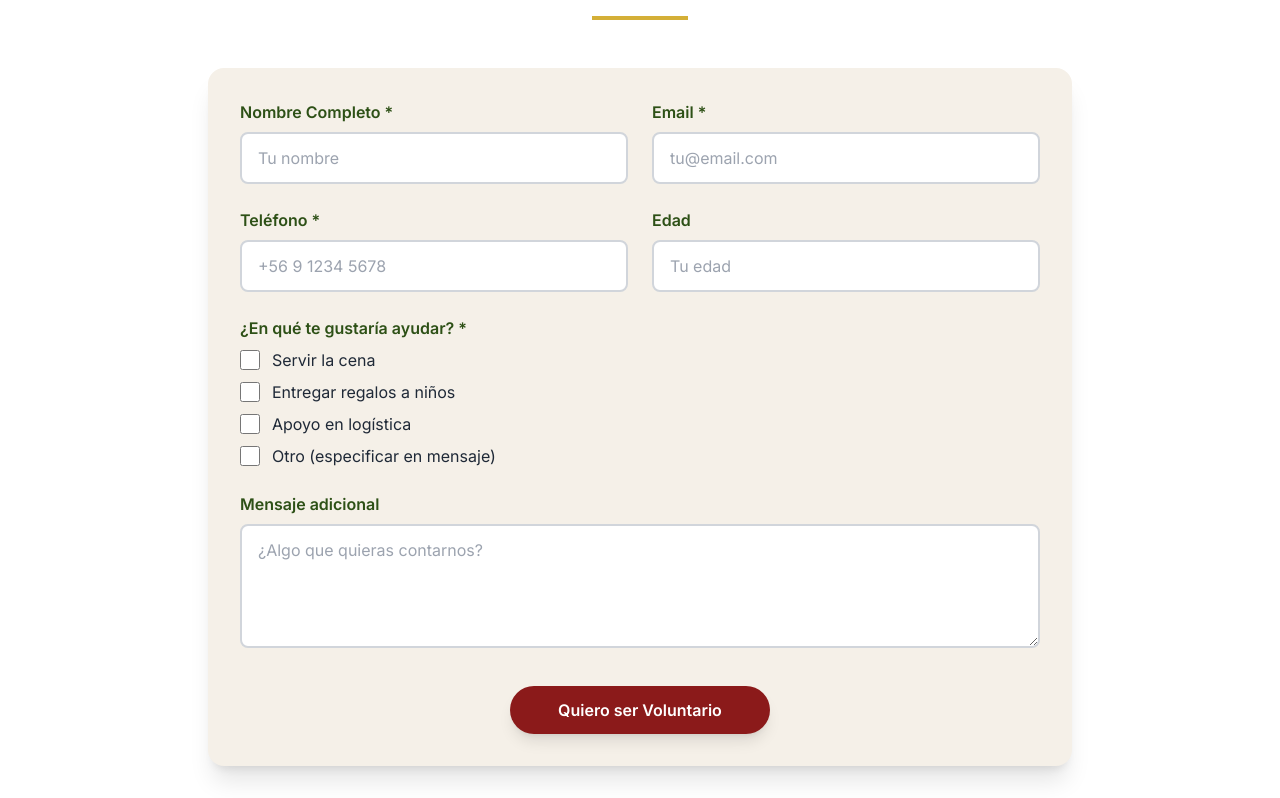
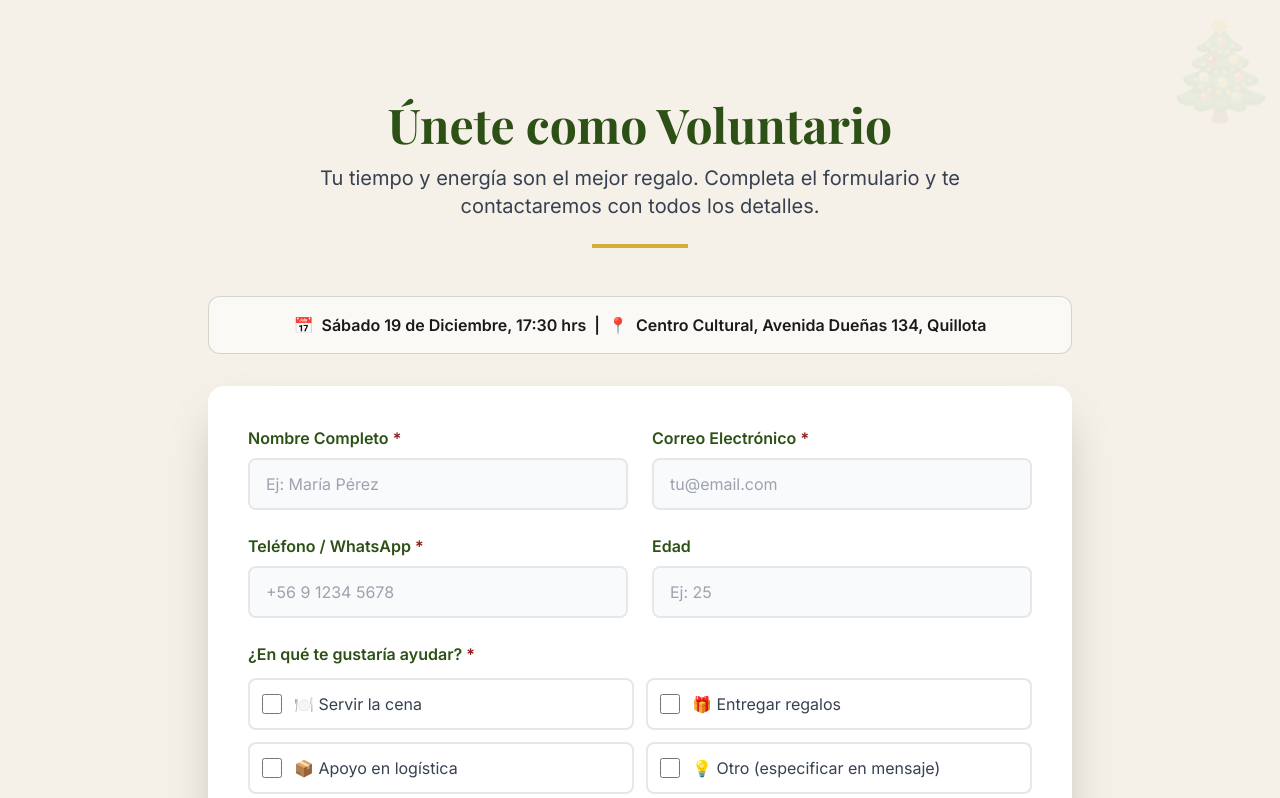
Before and after one commit to Solst1tium/mas-amor-navidad, a Vue app: page / in a window 1280 px wide. Shown: the part 3062-3860 px from the top of the page. Built offline with nearby package versions, Linux system fonts and the light colour scheme.

Commit message:
style: mejorar divisor entre secciones y pulir detalles visuales

```diff
--- a/src/components/VolunteerForm.vue
+++ b/src/components/VolunteerForm.vue
@@ -1,138 +1,150 @@
 <template>
-  <section id="voluntarios" class="py-20 bg-white">
-    <div class="max-w-4xl mx-auto px-4">
+  <section id="voluntarios" class="py-20 bg-navidad-cream relative overflow-hidden">
+    <!-- Decoración sutil de fondo -->
+    <div class="absolute top-0 right-0 text-8xl opacity-5 pointer-events-none">🎄</div>
+    <div class="absolute bottom-0 left-0 text-8xl opacity-5 pointer-events-none">⭐</div>
+
+    <div class="max-w-4xl mx-auto px-4 relative z-10">
       <div class="text-center mb-12" data-aos="fade-up">
-        <h2 class="text-4xl md:text-5xl font-bold text-navidad-green mb-4">
+        <h2 class="text-4xl md:text-5xl font-display font-bold text-navidad-green mb-4">
           Únete como Voluntario
         </h2>
-        <p class="text-xl text-gray-700">
-          Completa el formulario y te contactaremos con todos los detalles
+        <p class="text-xl text-gray-700 max-w-2xl mx-auto">
+          Tu tiempo y energía son el mejor regalo. Completa el formulario y te contactaremos con todos los detalles.
         </p>
-        <div class="w-24 h-1 bg-navidad-gold mx-auto mt-4"></div>
+        <div class="w-24 h-1 bg-navidad-gold mx-auto mt-6"></div>
       </div>
 
-      <form @submit.prevent="enviarFormulario" class="bg-navidad-cream p-8 rounded-2xl shadow-xl" data-aos="fade-up">
+      <!-- Recordatorio del evento -->
+      <div class="bg-white/60 backdrop-blur-sm border border-navidad-green/20 rounded-xl p-4 mb-8 text-center" data-aos="fade-up">
+        <p class="text-navidad-dark font-semibold flex items-center justify-center gap-2 flex-wrap">
+          <span>📅</span> Sábado 19 de Diciembre, 17:30 hrs
+          <span class="hidden sm:inline">|</span>
+          <span>📍</span> Centro Cultural, Avenida Dueñas 134, Quillota
+        </p>
+      </div>
+
+      <form @submit.prevent="enviarFormulario" class="bg-white p-8 md:p-10 rounded-2xl shadow-2xl" data-aos="fade-up">
         <div class="grid md:grid-cols-2 gap-6">
+
+          <!-- Nombre -->
           <div>
-            <label class="block text-navidad-green font-semibold mb-2">
-              Nombre Completo *
+            <label for="nombre" class="block text-navidad-green font-semibold mb-2">
+              Nombre Completo <span class="text-navidad-red">*</span>
             </label>
             <input
+              id="nombre"
               v-model="formData.nombre"
               type="text"
               required
-              class="w-full px-4 py-3 rounded-lg border-2 border-gray-300 focus:border-navidad-green focus:outline-none transition"
-              placeholder="Tu nombre"
+              class="w-full px-4 py-3 rounded-lg border-2 border-gray-200 focus:border-navidad-green focus:ring-2 focus:ring-navidad-green/20 focus:outline-none transition bg-gray-50 focus:bg-white"
+              placeholder="Ej: María Pérez"
             />
           </div>
 
+          <!-- Email -->
           <div>
-            <label class="block text-navidad-green font-semibold mb-2">
-              Email *
+            <label for="email" class="block text-navidad-green font-semibold mb-2">
+              Correo Electrónico <span class="text-navidad-red">*</span>
             </label>
             <input
+              id="email"
               v-model="formData.email"
               type="email"
               required
-              class="w-full px-4 py-3 rounded-lg border-2 border-gray-300 focus:border-navidad-green focus:outline-none transition"
+              class="w-full px-4 py-3 rounded-lg border-2 border-gray-200 focus:border-navidad-green focus:ring-2 focus:ring-navidad-green/20 focus:outline-none transition bg-gray-50 focus:bg-white"
               placeholder="tu@email.com"
             />
           </div>
 
+          <!-- Teléfono -->
           <div>
-            <label class="block text-navidad-green font-semibold mb-2">
-              Teléfono *
+            <label for="telefono" class="block text-navidad-green font-semibold mb-2">
+              Teléfono / WhatsApp <span class="text-navidad-red">*</span>
             </label>
             <input
+              id="telefono"
               v-model="formData.telefono"
               type="tel"
               required
-              class="w-full px-4 py-3 rounded-lg border-2 border-gray-300 focus:border-navidad-green focus:outline-none transition"
+              pattern="[0-9+\s\-]+"
+              class="w-full px-4 py-3 rounded-lg border-2 border-gray-200 focus:border-navidad-green focus:ring-2 focus:ring-navidad-green/20 focus:outline-none transition bg-gray-50 focus:bg-white"
               placeholder="+56 9 1234 5678"
             />
           </div>
 
+          <!-- Edad -->
           <div>
-            <label class="block text-navidad-green font-semibold mb-2">
+            <label for="edad" class="block text-navidad-green font-semibold mb-2">
               Edad
             </label>
             <input
+              id="edad"
               v-model="formData.edad"
               type="number"
-              class="w-full px-4 py-3 rounded-lg border-2 border-gray-300 focus:border-navidad-green focus:outline-none transition"
-              placeholder="Tu edad"
+              min="14"
+              max="99"
+              class="w-full px-4 py-3 rounded-lg border-2 border-gray-200 focus:border-navidad-green focus:ring-2 focus:ring-navidad-green/20 focus:outline-none transition bg-gray-50 focus:bg-white"
+              placeholder="Ej: 25"
             />
           </div>
 
+          <!-- Áreas de ayuda -->
           <div class="md:col-span-2">
-            <label class="block text-navidad-green font-semibold mb-2">
-              ¿En qué te gustaría ayudar? *
+            <label class="block text-navidad-green font-semibold mb-3">
+              ¿En qué te gustaría ayudar? <span class="text-navidad-red">*</span>
             </label>
-            <div class="space-y-2">
-              <label class="flex items-center gap-3 cursor-pointer">
-                <input
-                  type="checkbox"
-                  v-model="formData.areas"
-                  value="servir_cena"
-                  class="w-5 h-5 text-navidad-green rounded focus:ring-navidad-green"
-                />
-                <span>Servir la cena</span>
+            <div class="grid sm:grid-cols-2 gap-3">
+              <label class="flex items-center gap-3 p-3 rounded-lg border-2 border-gray-200 cursor-pointer hover:border-navidad-green hover:bg-green-50 transition group">
+                <input type="checkbox" v-model="formData.areas" value="servir_cena" class="w-5 h-5 text-navidad-green rounded focus:ring-navidad-green cursor-pointer" />
+                <span class="text-gray-700 group-hover:text-navidad-green font-medium">🍽️ Servir la cena</span>
               </label>
-              <label class="flex items-center gap-3 cursor-pointer">
-                <input
-                  type="checkbox"
-                  v-model="formData.areas"
-                  value="entregar_regalos"
-                  class="w-5 h-5 text-navidad-green rounded focus:ring-navidad-green"
-                />
-                <span>Entregar regalos a niños</span>
+              <label class="flex items-center gap-3 p-3 rounded-lg border-2 border-gray-200 cursor-pointer hover:border-navidad-green hover:bg-green-50 transition group">
+                <input type="checkbox" v-model="formData.areas" value="entregar_regalos" class="w-5 h-5 text-navidad-green rounded focus:ring-navidad-green cursor-pointer" />
+                <span class="text-gray-700 group-hover:text-navidad-green font-medium">🎁 Entregar regalos</span>
               </label>
-              <label class="flex items-center gap-3 cursor-pointer">
-                <input
-                  type="checkbox"
-                  v-model="formData.areas"
-                  value="logistica"
-                  class="w-5 h-5 text-navidad-green rounded focus:ring-navidad-green"
-                />
-                <span>Apoyo en logística</span>
+              <label class="flex items-center gap-3 p-3 rounded-lg border-2 border-gray-200 cursor-pointer hover:border-navidad-green hover:bg-green-50 transition group">
+                <input type="checkbox" v-model="formData.areas" value="logistica" class="w-5 h-5 text-navidad-green rounded focus:ring-navidad-green cursor-pointer" />
+                <span class="text-gray-700 group-hover:text-navidad-green font-medium">📦 Apoyo en logística</span>
               </label>
-              <label class="flex items-center gap-3 cursor-pointer">
-                <input
-                  type="checkbox"
-                  v-model="formData.areas"
-                  value="otro"
-                  class="w-5 h-5 text-navidad-green rounded focus:ring-navidad-green"
-                />
-                <span>Otro (especificar en mensaje)</span>
+              <label class="flex items-center gap-3 p-3 rounded-lg border-2 border-gray-200 cursor-pointer hover:border-navidad-green hover:bg-green-50 transition group">
+                <input type="checkbox" v-model="formData.areas" value="otro" class="w-5 h-5 text-navidad-green rounded focus:ring-navidad-green cursor-pointer" />
+                <span class="text-gray-700 group-hover:text-navidad-green font-medium">💡 Otro (especificar en mensaje)</span>
               </label>
             </div>
           </div>
 
+          <!-- Mensaje -->
           <div class="md:col-span-2">
-            <label class="block text-navidad-green font-semibold mb-2">
+            <label for="mensaje" class="block text-navidad-green font-semibold mb-2">
               Mensaje adicional
             </label>
             <textarea
+              id="mensaje"
               v-model="formData.mensaje"
               rows="4"
-              class="w-full px-4 py-3 rounded-lg border-2 border-gray-300 focus:border-navidad-green focus:outline-none transition"
+              class="w-full px-4 py-3 rounded-lg border-2 border-gray-200 focus:border-navidad-green focus:ring-2 focus:ring-navidad-green/20 focus:outline-none transition bg-gray-50 focus:bg-white resize-none"
               placeholder="¿Algo que quieras contarnos?"
             ></textarea>
           </div>
         </div>
 
+        <!-- Botón de envío -->
         <div class="mt-8 text-center">
           <button
             type="submit"
             :disabled="enviando"
-            class="btn-primary px-12 disabled:opacity-50 disabled:cursor-not-allowed"
+            class="w-full md:w-auto bg-navidad-red text-white px-12 py-4 rounded-full font-bold text-lg hover:bg-red-800 transition-all duration-300 transform hover:scale-105 shadow-lg hover:shadow-xl disabled:opacity-50 disabled:cursor-not-allowed disabled:transform-none flex items-center justify-center gap-2 mx-auto"
           >
-            {{ enviando ? 'Enviando...' : 'Quiero ser Voluntario' }}
+            <span v-if="enviando" class="animate-spin">⏳</span>
+            {{ enviando ? 'Enviando...' : 'Quiero ser Voluntario 🙋‍♀️' }}
           </button>
         </div>
 
-        <div v-if="mensajeExito" class="mt-6 bg-green-100 border-2 border-green-500 text-green-700 px-4 py-3 rounded-lg text-center">
-          ✓ ¡Gracias por inscribirte! Te contactaremos pronto.
+        <!-- Mensaje de éxito -->
+        <div v-if="mensajeExito" class="mt-6 bg-green-50 border-2 border-green-200 text-green-800 px-6 py-4 rounded-xl text-center flex items-center justify-center gap-3 animate-pulse" role="alert">
+          <svg class="w-6 h-6 text-green-600" fill="none" stroke="currentColor" viewBox="0 0 24 24"><path stroke-linecap="round" stroke-linejoin="round" stroke-width="2" d="M9 12l2 2 4-4m6 2a9 9 0 11-18 0 9 9 0 0118 0z"></path></svg>
+          <span class="font-semibold">¡Gracias por inscribirte! Te contactaremos pronto.</span>
         </div>
       </form>
     </div>
@@ -155,23 +167,45 @@ const enviando = ref(false)
 const mensajeExito = ref(false)
 
 const enviarFormulario = async () => {
+  // Validación extra: asegurar que al menos un área esté seleccionada
+  if (formData.value.areas.length === 0) {
+    alert('Por favor, selecciona al menos un área en la que te gustaría ayudar.')
+    return
+  }
+
   enviando.value = true
 
   try {
-    // Aquí puedes integrar con Formspree, EmailJS o tu backend
-    // Ejemplo con Formspree:
+    // ==========================================================
+    // OPCIÓN A: Simulación (Para probar que el diseño funciona)
+    // ==========================================================
+    await new Promise(resolve => setTimeout(resolve, 1500))
+
     /*
-    await fetch('https://formspree.io/f/TU_FORM_ID', {
+    // ==========================================================
+    // OPCIÓN B: Envío REAL con Formspree (Recomendado para producción)
+    // 1. Ve a https://formspree.io y crea una cuenta gratis.
+    // 2. Crea un nuevo formulario y copia tu URL (ej: https://formspree.io/f/xnq.....)
+    // 3. Descomenta el bloque de abajo y reemplaza 'TU_FORM_ID'
+    // ==========================================================
+
+    const response = await fetch('https://formspree.io/f/TU_FORM_ID', {
       method: 'POST',
-      headers: { 'Content-Type': 'application/json' },
+      headers: {
+        'Content-Type': 'application/json',
+        'Accept': 'application/json'
+      },
       body: JSON.stringify(formData.value)
     })
+
+    if (!response.ok) {
+      throw new Error('Error en el envío')
+    }
     */
 
-    // Simulación de envío
-    await new Promise(resolve => setTimeout(resolve, 1500))
+    mensajeExito.value = true
 
-    mensajeExito.value = true
+    // Limpiar formulario
     formData.value = {
       nombre: '',
       email: '',
@@ -181,13 +215,14 @@ const enviarFormulario = async () => {
       mensaje: ''
     }
 
+    // Ocultar mensaje de éxito después de 6 segundos
     setTimeout(() => {
       mensajeExito.value = false
-    }, 5000)
+    }, 6000)
 
   } catch (error) {
     console.error('Error al enviar:', error)
-    alert('Hubo un error al enviar el formulario. Por favor intenta nuevamente.')
+    alert('Hubo un error al enviar el formulario. Por favor, intenta nuevamente o contáctanos por WhatsApp.')
   } finally {
     enviando.value = false
   }
--- a/src/views/HomeView.vue
+++ b/src/views/HomeView.vue
@@ -6,6 +6,7 @@ import VolunteerForm from '../components/VolunteerForm.vue'
 
 import Footer from '../components/Footer.vue'
 import SnowFall from '@/components/SnowFall.vue'
+import NavidadDivider from '@/components/NavidadDivider.vue'
 </script>
 
 <template>
@@ -13,7 +14,9 @@ import SnowFall from '@/components/SnowFall.vue'
     <SnowFall/>
     <HeroSection />
     <AboutEvent />
+    <NavidadDivider/>
     <HowToHelp />
+        <NavidadDivider/>
     <VolunteerForm />
 
     <Footer />
```
Also changed, not shown: src/components/NavidadDivider.vue (added, +7 -0 lines).
